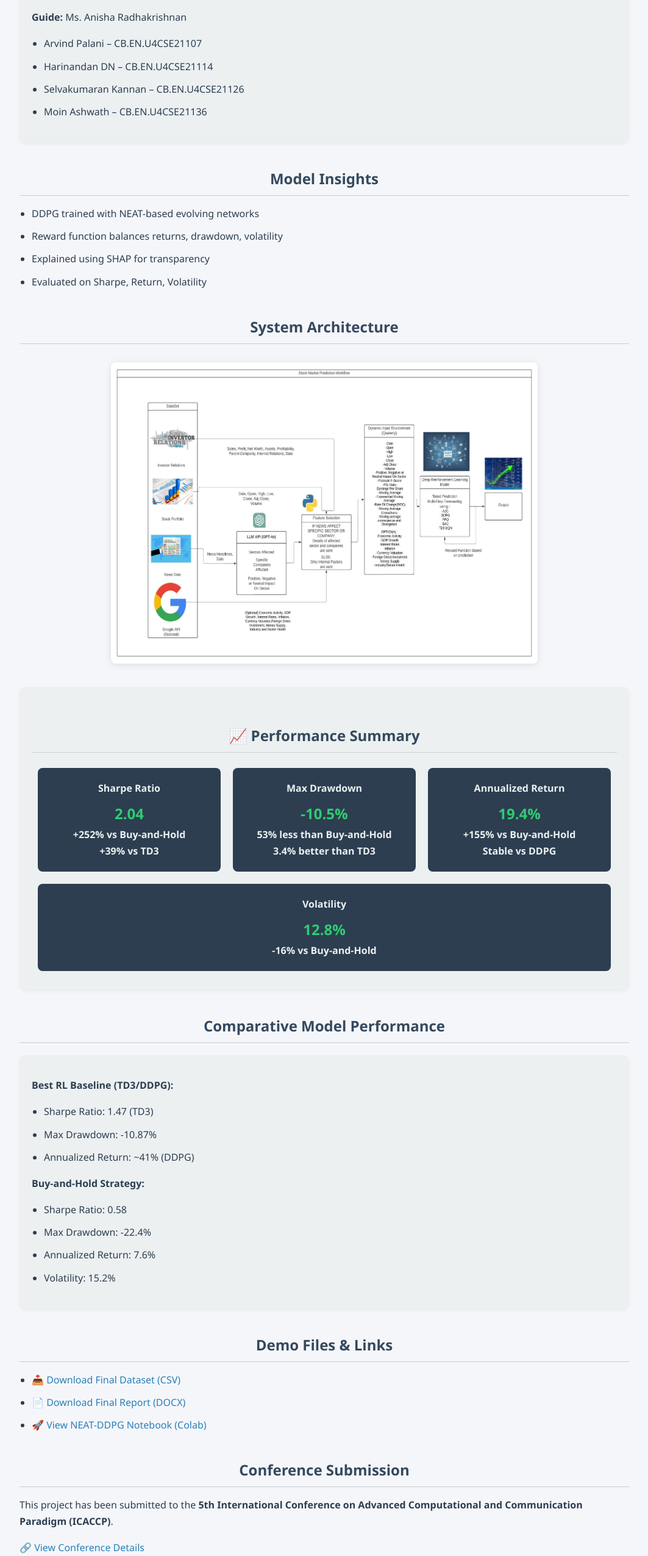
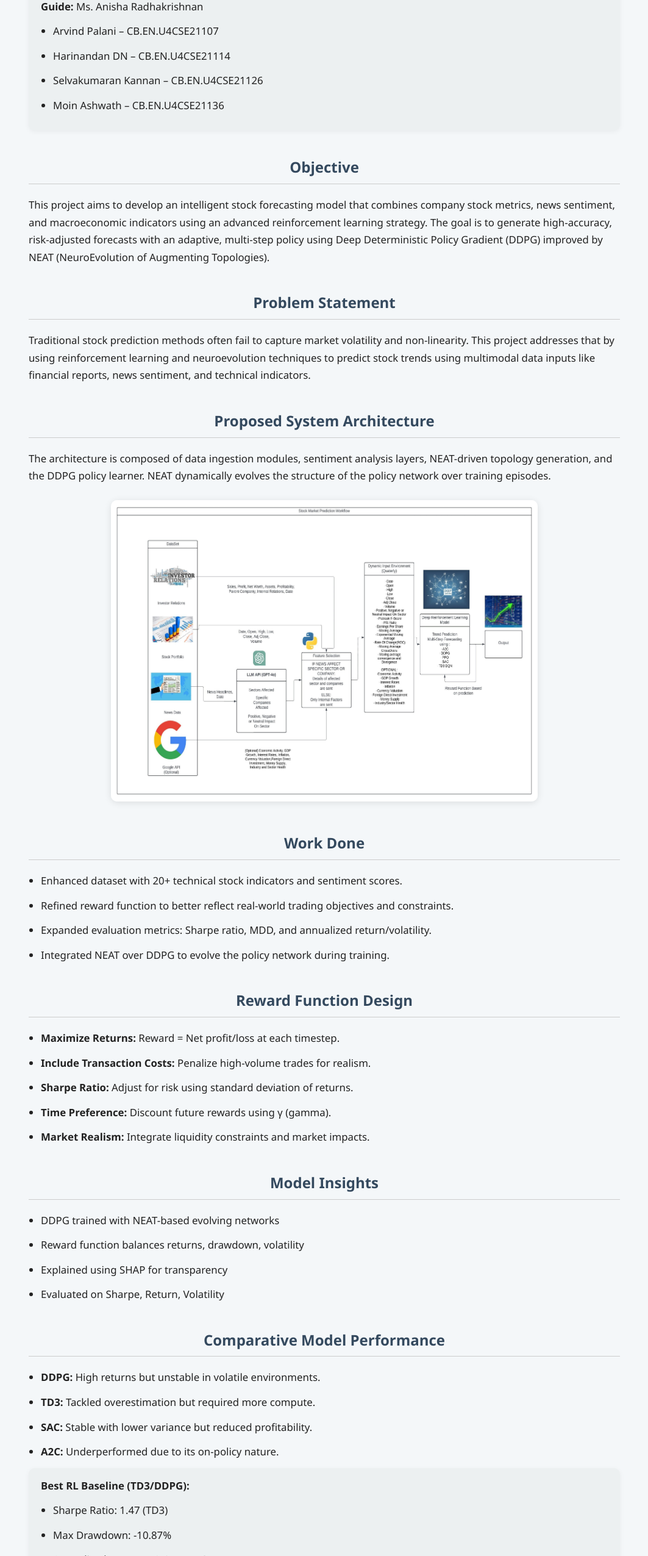
Before and after one commit to IsekaiSelva/stock-trend-forecast, a plain HTML site: page index.html in a window 1280 px wide. Shown: the part 249-2800 px from the top of the page at 61% size, without its empty margins (108-1171 px from the left). Drawn offline with Linux system fonts and the light colour scheme.

Commit message:
Add files via upload

```diff
--- a/index.html
+++ b/index.html
@@ -2,43 +2,47 @@
 <html lang="en">
 <head>
   <meta charset="UTF-8">
-  <title>NEAT-DDPG Stock Forecasting</title>
+  <title>Intelligent Stock Forecasting (NEAT-DDPG)</title>
   <meta name="viewport" content="width=device-width, initial-scale=1.0">
   <style>
+    * { box-sizing: border-box; margin: 0; padding: 0; }
     body {
-      font-family: 'Segoe UI', sans-serif;
-      margin: 0 auto;
-      padding: 30px;
-      background-color: #f5f6fa;
+      font-family: 'Segoe UI', Tahoma, Geneva, Verdana, sans-serif;
+      background: #f4f7f9;
+      color: #222;
+      padding: 30px 15px;
       max-width: 1000px;
-      color: #2c3e50;
+      margin: auto;
       line-height: 1.7;
     }
     h1, h2 {
       text-align: center;
-      color: #34495e;
+      color: #2c3e50;
+      margin-bottom: 20px;
     }
     h1 {
       font-size: 2.2em;
-      margin-bottom: 10px;
       border-bottom: 3px solid #2ecc71;
-      padding-bottom: 5px;
+      padding-bottom: 10px;
     }
     h2 {
       font-size: 1.5em;
       margin-top: 40px;
-      margin-bottom: 15px;
       border-bottom: 1px solid #ccc;
       padding-bottom: 6px;
+      color: #34495e;
+    }
+    p, li {
+      font-size: 1.05em;
+      margin-bottom: 12px;
     }
     ul { padding-left: 20px; }
-    li { margin-bottom: 10px; }
     .graybox {
       background-color: #ecf0f1;
+      padding: 15px 20px;
       border-radius: 10px;
-      padding: 20px;
-      margin: 20px 0;
-      box-shadow: 0 3px 6px rgba(0,0,0,0.05);
+      box-shadow: 0 2px 8px rgba(0,0,0,0.05);
+      margin-bottom: 20px;
     }
     .metric-row {
       display: flex;
@@ -64,13 +68,14 @@
     }
     .image {
       text-align: center;
-      margin: 30px 0;
+      margin: 25px 0;
     }
     .image img {
       width: 100%;
       max-width: 700px;
-      border-radius: 8px;
+      border-radius: 10px;
       box-shadow: 0 2px 12px rgba(0,0,0,0.1);
+      background-color: #fff;
     }
     a { color: #2980b9; text-decoration: none; }
     a:hover { text-decoration: underline; }
@@ -82,9 +87,11 @@
 <body>
 
   <h1>NEAT-DDPG: Intelligent Stock Forecasting</h1>
+
+
   <div class="graybox">
     <h2>Team & Guide</h2>
-    <strong>Guide:</strong> Ms. Anisha Radhakrishnan<br>
+    <p><strong>Guide:</strong> Ms. Anisha Radhakrishnan</p>
     <ul>
       <li>Arvind Palani – CB.EN.U4CSE21107</li>
       <li>Harinandan DN – CB.EN.U4CSE21114</li>
@@ -92,6 +99,36 @@
       <li>Moin Ashwath – CB.EN.U4CSE21136</li>
     </ul>
   </div>
+
+  <h2>Objective</h2>
+  <p>This project aims to develop an intelligent stock forecasting model that combines company stock metrics, news sentiment, and macroeconomic indicators using an advanced reinforcement learning strategy. The goal is to generate high-accuracy, risk-adjusted forecasts with an adaptive, multi-step policy using Deep Deterministic Policy Gradient (DDPG) improved by NEAT (NeuroEvolution of Augmenting Topologies).</p>
+
+  <h2>Problem Statement</h2>
+  <p>Traditional stock prediction methods often fail to capture market volatility and non-linearity. This project addresses that by using reinforcement learning and neuroevolution techniques to predict stock trends using multimodal data inputs like financial reports, news sentiment, and technical indicators.</p>
+
+  <h2>Proposed System Architecture</h2>
+  <p>The architecture is composed of data ingestion modules, sentiment analysis layers, NEAT-driven topology generation, and the DDPG policy learner. NEAT dynamically evolves the structure of the policy network over training episodes.</p>
+  <div class="image">
+    <img src="system_architecture.jpg" alt="System Architecture">
+  </div>
+
+  <h2>Work Done</h2>
+  <ul>
+    <li>Enhanced dataset with 20+ technical stock indicators and sentiment scores.</li>
+    <li>Refined reward function to better reflect real-world trading objectives and constraints.</li>
+    <li>Expanded evaluation metrics: Sharpe ratio, MDD, and annualized return/volatility.</li>
+    <li>Integrated NEAT over DDPG to evolve the policy network during training.</li>
+  </ul>
+
+  <h2>Reward Function Design</h2>
+  <ul>
+    <li><strong>Maximize Returns:</strong> Reward = Net profit/loss at each timestep.</li>
+    <li><strong>Include Transaction Costs:</strong> Penalize high-volume trades for realism.</li>
+    <li><strong>Sharpe Ratio:</strong> Adjust for risk using standard deviation of returns.</li>
+    <li><strong>Time Preference:</strong> Discount future rewards using γ (gamma).</li>
+    <li><strong>Market Realism:</strong> Integrate liquidity constraints and market impacts.</li>
+  </ul>
+
   <h2>Model Insights</h2>
   <ul>
     <li>DDPG trained with NEAT-based evolving networks</li>
@@ -99,9 +136,29 @@
     <li>Explained using SHAP for transparency</li>
     <li>Evaluated on Sharpe, Return, Volatility</li>
   </ul>
-  <h2>System Architecture</h2>
-  <div class="image">
-    <img src="system_architecture.jpg" alt="Architecture Diagram">
+
+  <h2>Comparative Model Performance</h2>
+  <ul>
+    <li><strong>DDPG:</strong> High returns but unstable in volatile environments.</li>
+    <li><strong>TD3:</strong> Tackled overestimation but required more compute.</li>
+    <li><strong>SAC:</strong> Stable with lower variance but reduced profitability.</li>
+    <li><strong>A2C:</strong> Underperformed due to its on-policy nature.</li>
+  </ul>
+
+  <div class="graybox">
+    <p><strong>Best RL Baseline (TD3/DDPG):</strong></p>
+    <ul>
+      <li>Sharpe Ratio: 1.47 (TD3)</li>
+      <li>Max Drawdown: -10.87%</li>
+      <li>Annualized Return: ~41% (DDPG)</li>
+    </ul>
+    <p><strong>Buy-and-Hold Strategy:</strong></p>
+    <ul>
+      <li>Sharpe Ratio: 0.58</li>
+      <li>Max Drawdown: -22.4%</li>
+      <li>Annualized Return: 7.6%</li>
+      <li>Volatility: 15.2%</li>
+    </ul>
   </div>
   <div class="graybox">
     <h2>📈 Performance Summary</h2>
@@ -129,40 +186,41 @@
     </div>
   </div>
 
+  <h2>Results & Analysis</h2>
+  <ul>
+    <li>NEAT-DDPG showed superior Sharpe Ratio (2.0–3.0 range).</li>
+    <li>Lower max drawdown, implying reduced risk exposure.</li>
+    <li>Outperformed Buy-and-Hold in returns, consistency, and volatility.</li>
+  </ul>
+  <div class="image">
+    <img src="portfolio.png" alt="Results Snapshot">
+  </div>
 
-
-
-
-
-
-
-  <h2>Comparative Model Performance</h2>
-  <div class="graybox">
-    <p><strong>Best RL Baseline (TD3/DDPG):</strong></p>
-    <ul>
-      <li>Sharpe Ratio: 1.47 (TD3)</li>
-      <li>Max Drawdown: -10.87%</li>
-      <li>Annualized Return: ~41% (DDPG)</li>
-    </ul>
-    <p><strong>Buy-and-Hold Strategy:</strong></p>
-    <ul>
-      <li>Sharpe Ratio: 0.58</li>
-      <li>Max Drawdown: -22.4%</li>
-      <li>Annualized Return: 7.6%</li>
-      <li>Volatility: 15.2%</li>
-    </ul>
-  </div>
+  <h2>Demo & Dataset Insights</h2>
+  <p>The model was trained using a rich dataset of stock prices, sentiment scores from financial news, and macroeconomic trends. A preview of data and sample NEAT configuration file was shared during the demo.</p>
 
   <h2>Demo Files & Links</h2>
   <ul>
     <li><a href="final_dataset_converted.csv" download>📥 Download Final Dataset (CSV)</a></li>
     <li><a href="Updated_Paper_with_all_refernces.docx" download>📄 Download Final Report (DOCX)</a></li>
-    <li><a href="https://colab.research.google.com/drive/1TKZhWtvGgTrz3oOBuJ8ZXQo4fQPGk9pU" target="_blank">🚀 View NEAT-DDPG Notebook (Colab)</a></li>
-  </ul>
+     </ul>
 
   <h2>Conference Submission</h2>
   <p>This project has been submitted to the <strong>5th International Conference on Advanced Computational and Communication Paradigm (ICACCP)</strong>.</p>
   <p><a href="https://conferences.ieee.org/conferences_events/conferences/conferencedetails/65273" target="_blank">🔗 View Conference Details</a></p>
 
+  <h2>References</h2>
+  <ul>
+    <li>K. Taylor & J. Ng, "NLP and Multimodal Stock Prediction," arXiv:2401.01487</li>
+    <li>A. Mohammadshafie et al., "Deep RL in Finance," CSCI 2024</li>
+    <li>T. Kabbani & E. Duman, "Trading Automation via DRL," arXiv:2208.07165</li>
+    <li>A. Jain et al., "Hybrid Stock Forecasting with EA," IEEE Access, 2020</li>
+    <li>J. Zhang et al., “LLM-based Stock Prediction,” IEEE CI, 2023</li>
+    <li>P. Sharma & A. Gupta, "NIFTY News Dataset for LLMs," IEEE TKDE, 2022</li>
+  </ul>
+
+  <h2>Conclusion</h2>
+  <p>Our approach using NEAT-enhanced DDPG offers an innovative, adaptive strategy for stock trend forecasting. It balances profitability, risk, and realism, making it a practical solution for real-world trading applications.</p>
+
 </body>
 </html>
```
